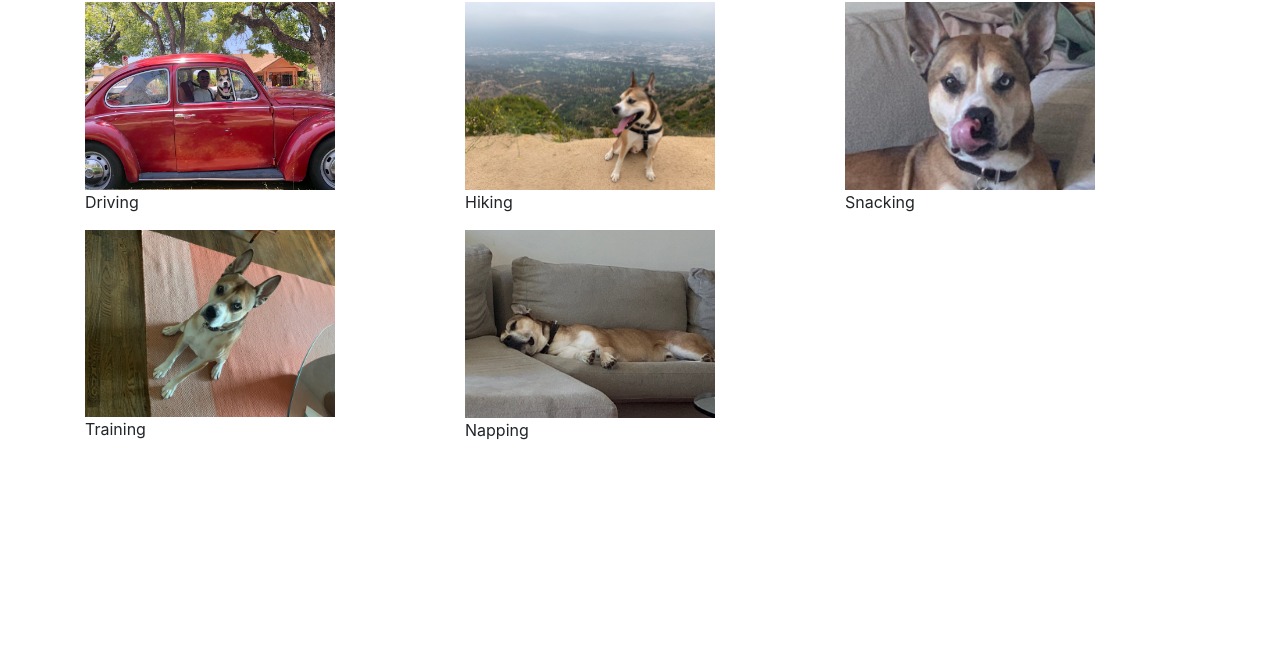
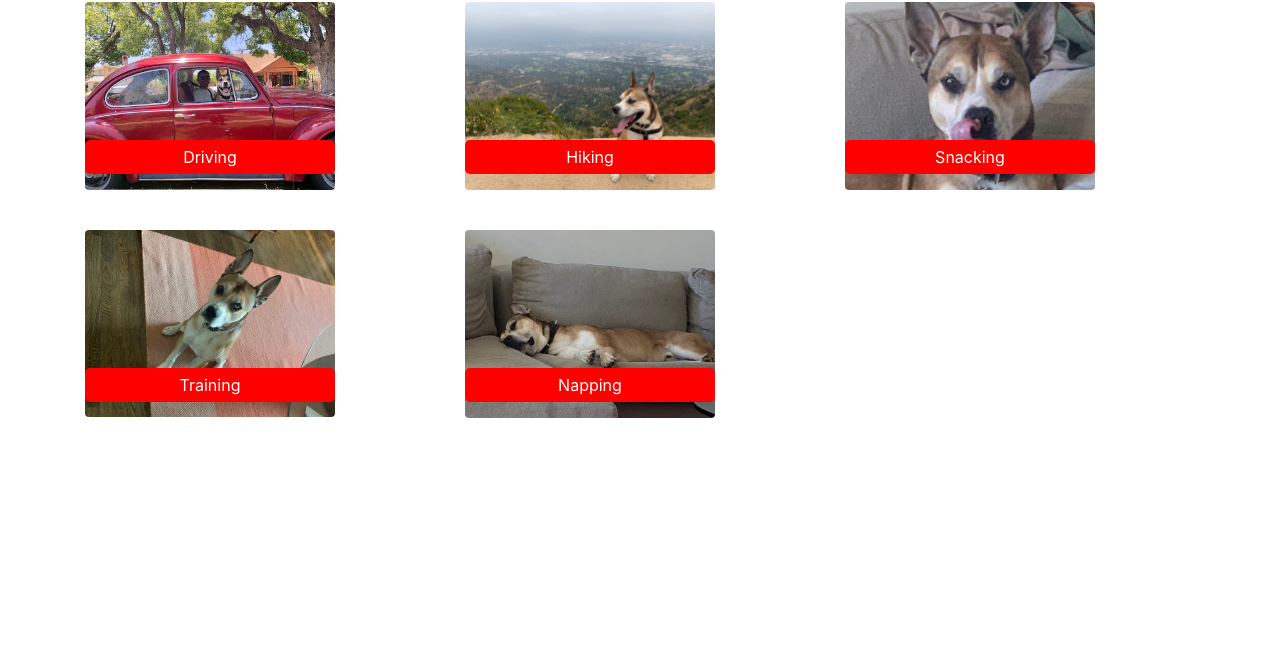
Before and after one commit to anthonychry/Bootstrap-Portfolio, a plain HTML site: page portfolio.html in a window 1280 px wide. Shown: the part 140-800 px from the top of the page. Drawn offline with nearby package versions, Linux system fonts and the light colour scheme.

Commit message:
Added CSS to portfolio page

```diff
--- /dev/null
+++ b/CSS/style.css
@@ -0,0 +1,13 @@
+p {
+    width: 250px;
+    position: absolute;
+    bottom: 40px;
+    text-align: center;
+    background: red;
+    color: white;
+    padding: 5px 0;
+    border-radius: 5px;
+}
+img {
+    margin-bottom: 40px
+}
--- a/portfolio.html
+++ b/portfolio.html
@@ -3,6 +3,7 @@
 
 <head>
     <link rel="stylesheet" href="https://stackpath.bootstrapcdn.com/bootstrap/4.3.1/css/bootstrap.min.css" integrity="sha384-ggOyR0iXCbMQv3Xipma34MD+dH/1fQ784/j6cY/iJTQUOhcWr7x9JvoRxT2MZw1T" crossorigin="anonymous">
+    <link rel="stylesheet" href="CSS/style.css">
 </head>
 
 <body>
@@ -10,10 +11,10 @@
     <h1>Anthony Zachry</h1>
     <ul class="nav nav-pills justify-content-end">
         <li class="nav-item">
-          <a class="nav-link active" href="#">About</a>
+          <a class="nav-link" href="#">About</a>
         </li>
         <li class="nav-item">
-          <a class="nav-link" href="#">Portfolio</a>
+          <a class="nav-link active" href="#">Portfolio</a>
         </li>
         <li class="nav-item">
           <a class="nav-link" href="#">Contact</a>
@@ -25,25 +26,25 @@
         <h2>Portfolio</h2>
         <div class="row">
             <div class="col-sm-4">
-                <img src="Images/driving.jpg" alt="VW Beetle & Apollo" style="max-width: 250px">
+                <img src="Images/driving.jpg" alt="VW Beetle & Apollo" style="max-width: 250px" class="rounded">
                 <p>Driving</p>
             </div>
             <div class="col-sm-4">
-                <img src="Images/hiking.jpg" alt="VW Beetle & Apollo" style="max-width: 250px">
+                <img src="Images/hiking.jpg" alt="VW Beetle & Apollo" style="max-width: 250px" class="rounded">
                 <p>Hiking</p>
             </div>
             <div class="col-sm-4">
-                <img src="Images/snacking.jpg" alt="VW Beetle & Apollo" style="max-width: 250px">
+                <img src="Images/snacking.jpg" alt="VW Beetle & Apollo" style="max-width: 250px" class="rounded">
                 <p>Snacking</p>
             </div>
         </div>
         <div class="row">
             <div class="col-sm-4">
-                <img src="Images/obedience.jpg" alt="VW Beetle & Apollo" style="max-width: 250px">
+                <img src="Images/obedience.jpg" alt="VW Beetle & Apollo" style="max-width: 250px" class="rounded">
                 <p>Training</p>
             </div>
             <div class="col-sm-8">
-                <img src="Images/napping.jpg" alt="VW Beetle & Apollo" style="max-width: 250px">
+                <img src="Images/napping.jpg" alt="VW Beetle & Apollo" style="max-width: 250px" class="rounded">
                 <p>Napping</p>
             </div>
         </div>
```
Also changed, not shown: contact.html (+2 -2 lines).
